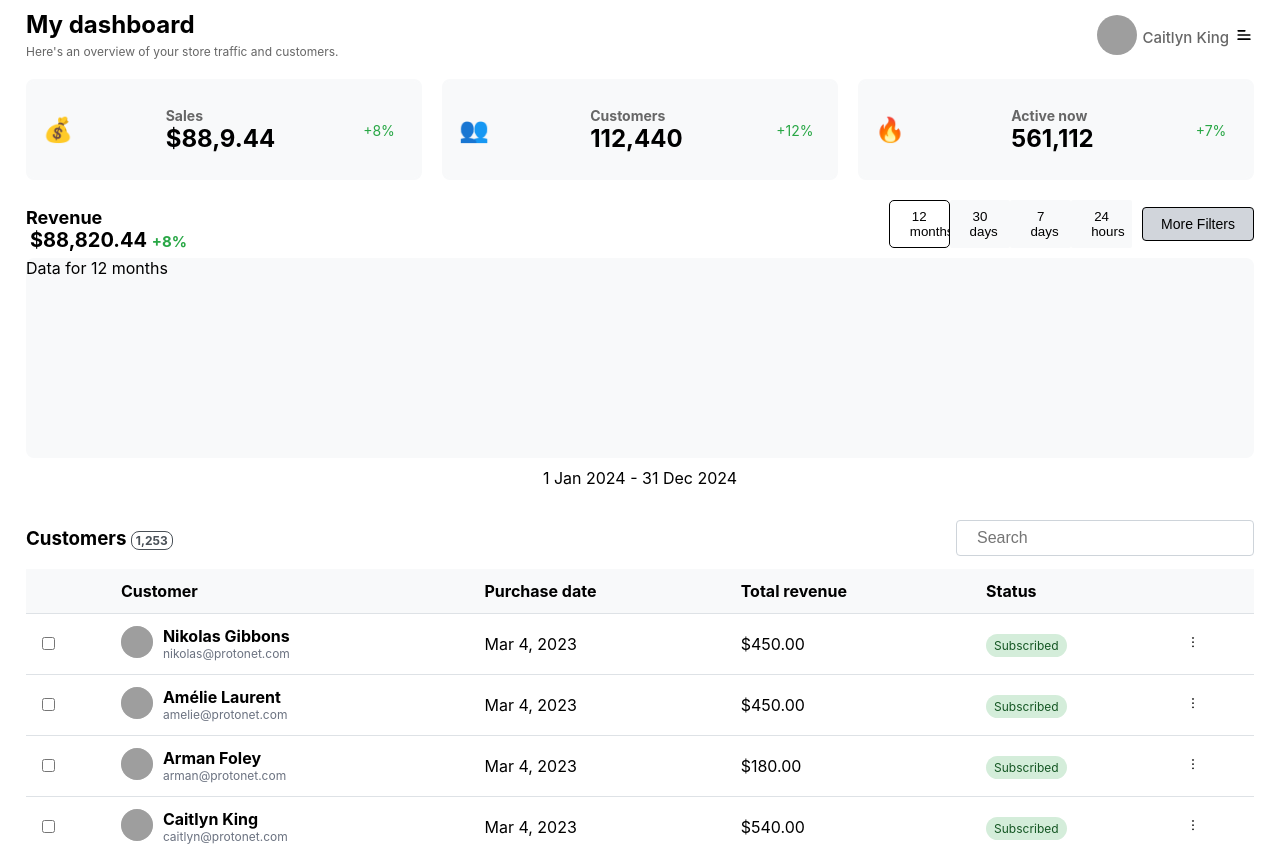
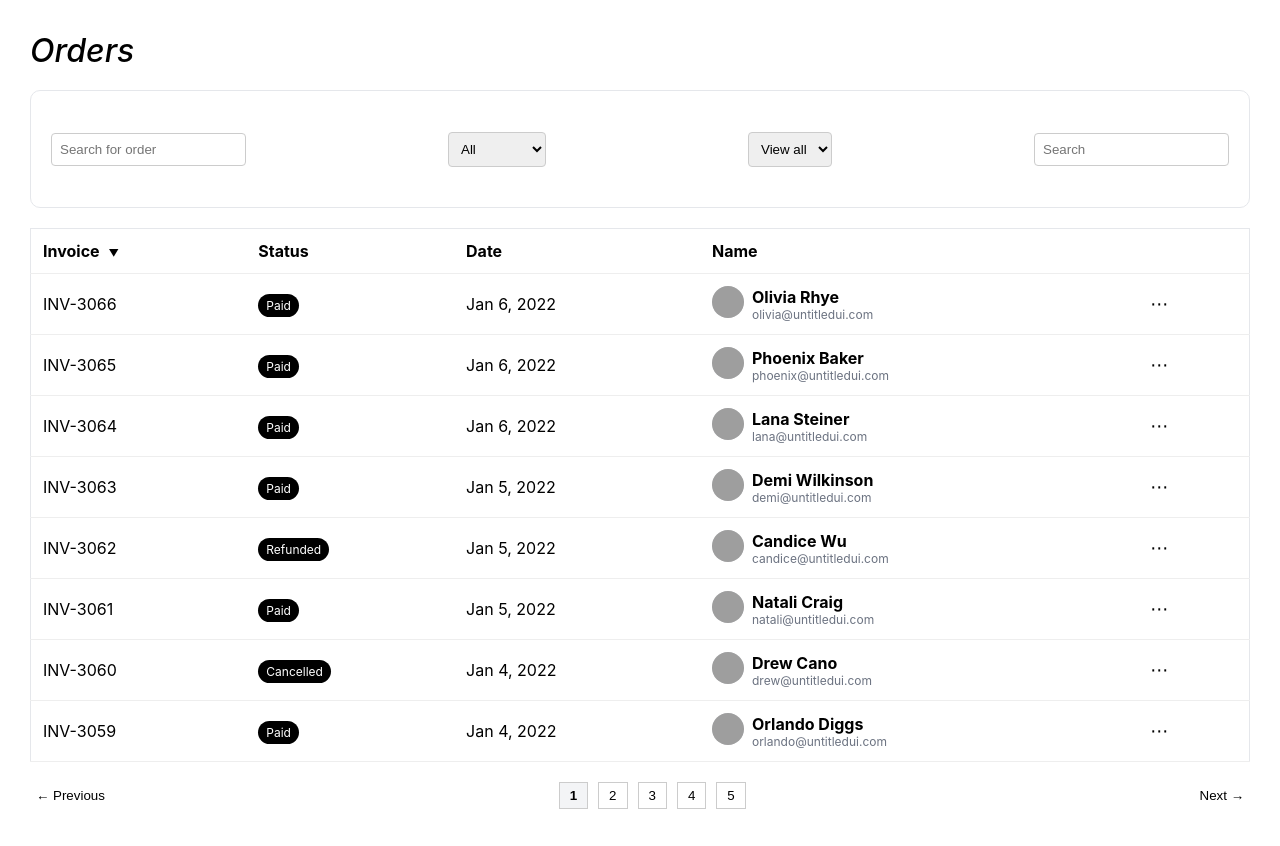
Before and after one commit to rishabhsinghsatya/aadow, a React (Create React App) app: page / in a window 1280 px wide. Shown: the top 846 px of the page. After the commit the page ends 819 px from the top, so only its background shows below. Built offline with nearby package versions, Linux system fonts and the light colour scheme; grey boxes are pictures that could not be loaded.

Commit message:
orders page view

```diff
--- a/src/App.js
+++ b/src/App.js
@@ -11,8 +11,8 @@ function App() {
       {/* <TopNavbar />
       <BottomNav />
       <Overview /> */}
-      <Dashboard />
-      {/* <Orders /> */}
+      {/* <Dashboard /> */}
+      <Orders />
     </div>
   );
 }
--- a/src/components/Orders/Orders.css
+++ b/src/components/Orders/Orders.css
@@ -1,16 +1,23 @@
 .orders-container {
-    font-family: Arial, sans-serif;
+  /* font-family: Arial, sans-serif;
     max-width: 1200px;
-    margin: 0 auto;
-    padding: 5px 20px;
+    margin: 0 auto; */
+  padding: 10px 30px;
 }
 h1 {
   margin-bottom: 20px;
+  font-style: italic;
+  font-weight: 500;
 }
 .filters {
   display: flex;
   justify-content: space-between;
+  align-items: center;
   margin-bottom: 20px;
+  padding: 10px 20px;
+  height: 6rem;
+  border-radius: 10px;
+  border: 1px solid #e5e7eb;
 }
 .search-bar input,
 .dropdown select,
@@ -22,6 +29,8 @@
 .orders-table {
   width: 100%;
   border-collapse: collapse;
+  border: 1px solid #e5e7eb;
+  border-radius: 1rem;
 }
 .orders-table th,
 .orders-table td {
@@ -37,8 +46,10 @@
   padding: 4px 8px;
   border-radius: 12px;
   font-size: 12px;
+  color: #fff;
+  background-color: #000;
 }
-  .status-badge.paid {
+/* .status-badge.paid {
   background-color: #dcfce7;
   color: #166534;
 }
@@ -49,12 +60,12 @@
 .status-badge.cancelled {
   background-color: #f3f4f6;
   color: #1f2937;
-  }
+} */
 .customer-info {
   display: flex;
   align-items: center;
 }
-  .avatar {
+.avatar img {
   width: 32px;
   height: 32px;
   border-radius: 50%;
--- a/src/components/Orders/Orders.jsx
+++ b/src/components/Orders/Orders.jsx
@@ -128,7 +128,9 @@ const Orders = () => {
               <td>{order.date}</td>
               <td>
                 <div className="customer-info">
-                  <div className="avatar"></div>
+                  <div className="avatar">
+                    <img src="https://picsum.photos/id/270/200/300" alt="" />
+                  </div>
                   <div>
                     <div className="customer-name">{order.name}</div>
                     <div className="customer-email">{order.email}</div>
```
Lines whose indentation alone changed are shown as unchanged.
